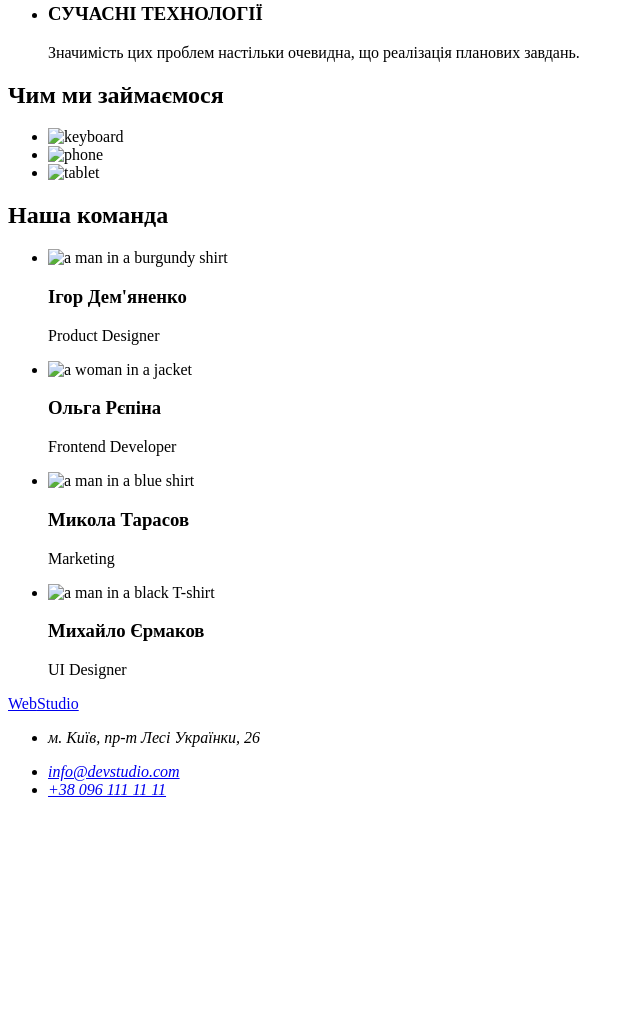
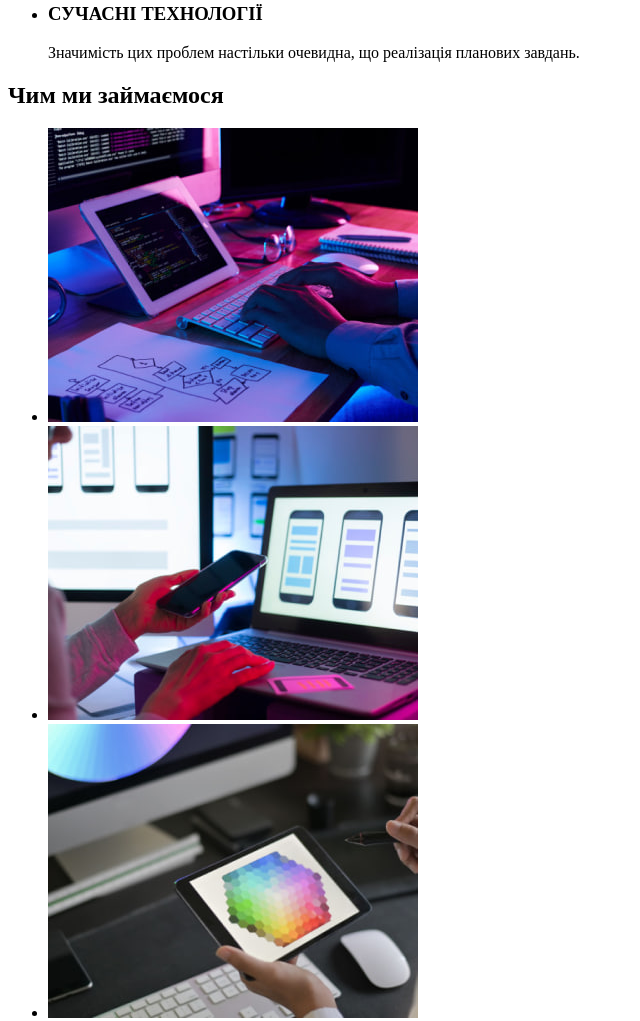
Before and after one commit to Anastasiya1301/WebStudio, a plain HTML site: page index.html in a window 1280 px wide. Shown: the part 532-1553 px from the top of the page, without its empty margins (0-640 px from the left). Before the commit the page ends 1347 px from the top, so only its background shows below. Drawn offline with Linux system fonts and the light colour scheme; the site is published under a folder, as on GitHub Pages, so addresses that start at the root find nothing.

Commit message:
добавила фотографії

```diff
--- a/index.html
+++ b/index.html
@@ -62,13 +62,13 @@
             <h2>Чим ми займаємося</h2>
             <ul>
                 <li>
-                    <img src="/image/photo1.jpg" alt="keyboard">
+                    <img src="./image/photo1.jpg" alt="keyboard">
                 </li>
                 <li>
-                    <img src="/image/photo2.jpg" alt="phone">
+                    <img src="./image/photo2.jpg" alt="phone">
                 </li>
                 <li>
-                    <img src="/image/photo3.jpg" alt="tablet">
+                    <img src="./image/photo3.jpg" alt="tablet">
                 </li>
             </ul>
             </section>
@@ -76,22 +76,22 @@
             <h2>Наша команда</h2>
             <ul>
                 <li>
-                    <img src="/image/Igor.jpg" alt="a man in a burgundy shirt">
+                    <img src="./image/Igor.jpg" alt="a man in a burgundy shirt">
                     <h3>Ігор Дем'яненко</h3>
                     <p>Product Designer</p>
                 </li>
                 <li>
-                    <img src="/image/Olga.jpg" alt="a woman in a jacket">
+                    <img src="./image/Olga.jpg" alt="a woman in a jacket">
                     <h3>Ольга Рєпіна</h3>
                     <p>Frontend Developer</p>
                 </li>
                 <li>
-                    <img src="/image/mukola.jpg" alt="a man in a blue shirt">
+                    <img src="./image/mukola.jpg" alt="a man in a blue shirt">
                     <h3>Микола Тарасов</h3>
                     <p>Marketing</p>
                 </li>
                 <li>
-                    <img src="/image/mikhail.jpg" alt="a man in a black T-shirt">
+                    <img src="./image/mikhail.jpg" alt="a man in a black T-shirt">
                     <h3>Михайло Єрмаков</h3>
                     <p>UI Designer</p>
                 </li>
```
